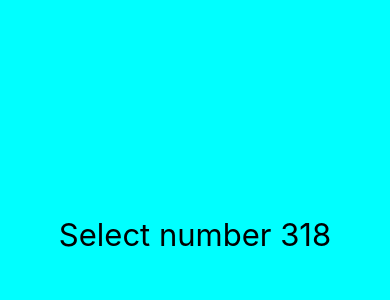
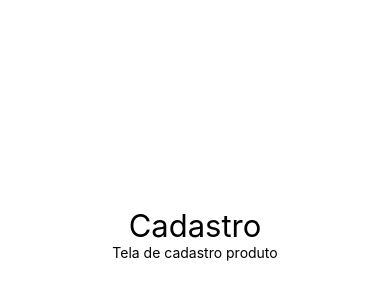
Before and after one commit to GabrielleEmanoela/rnLab, a React Native app: screen / in a window 390 px wide. Shown: the part 188-488 px from the top of the page. Built offline with nearby package versions, Linux system fonts and the light colour scheme.

Commit message:
Usando React Fragment, ao invés de View.

```diff
--- a/src/App.js
+++ b/src/App.js
@@ -4,19 +4,21 @@ import BiggerNumber from './components/BiggerNumber';
 import X, { Comp1, Comp2 } from './components/Multi';
 import Primeiro from './components/First_comp';
 import Random from './components/Random';
+import Title from './components/Title';
 
 export default () => (
   <View style={style.App}>
-    <Random max={1000} min={0} />
-    {/*<Primeiro />
+    <Title Principal=" Cadastro " Secundario="Tela de cadastro produto" />
+    {/*<Random max={1000} min={0} />
+    <Primeiro />
     <X />
     <Comp1 />
-  <Comp2 />*/}
+  <Comp2 / */}
   </View>
 );
 const style = StyleSheet.create({
   App: {
-    backgroundColor: '#0fff',
+    backgroundColor: '#fff',
     flexGrow: 1,
     /*  flex: 1/Flex significa que ele pode ocupar a tela inteira*/
     justifyContent: 'center', //Significa que no eixo da coluna ele vai pro centro
--- a/src/components/Random.js
+++ b/src/components/Random.js
@@ -4,7 +4,8 @@ import Style from './Sytle';
 
 export default (number) => {
   console.warn(number);
-  const verification = number.max - number.min + 1;
-  const total = parseInt(Math.random() * verification) + number.min;
+  const { min, max } = number;
+  const verification = max - min + 1;
+  const total = parseInt(Math.random() * verification) + min;
   return <Text style={Style.textStyle}>Select number {total}</Text>;
 };
--- /dev/null
+++ b/src/components/Title.js
@@ -0,0 +1,12 @@
+import React from 'react';
+import { Text } from 'react-native';
+import Style from './Sytle';
+
+export default (props) => {
+  return (
+    <React.Fragment>
+      <Text style={Style.textStyle}>{props.Principal}</Text>
+      <Text>{props.Secundario}</Text>
+    </React.Fragment>
+  );
+};
```
